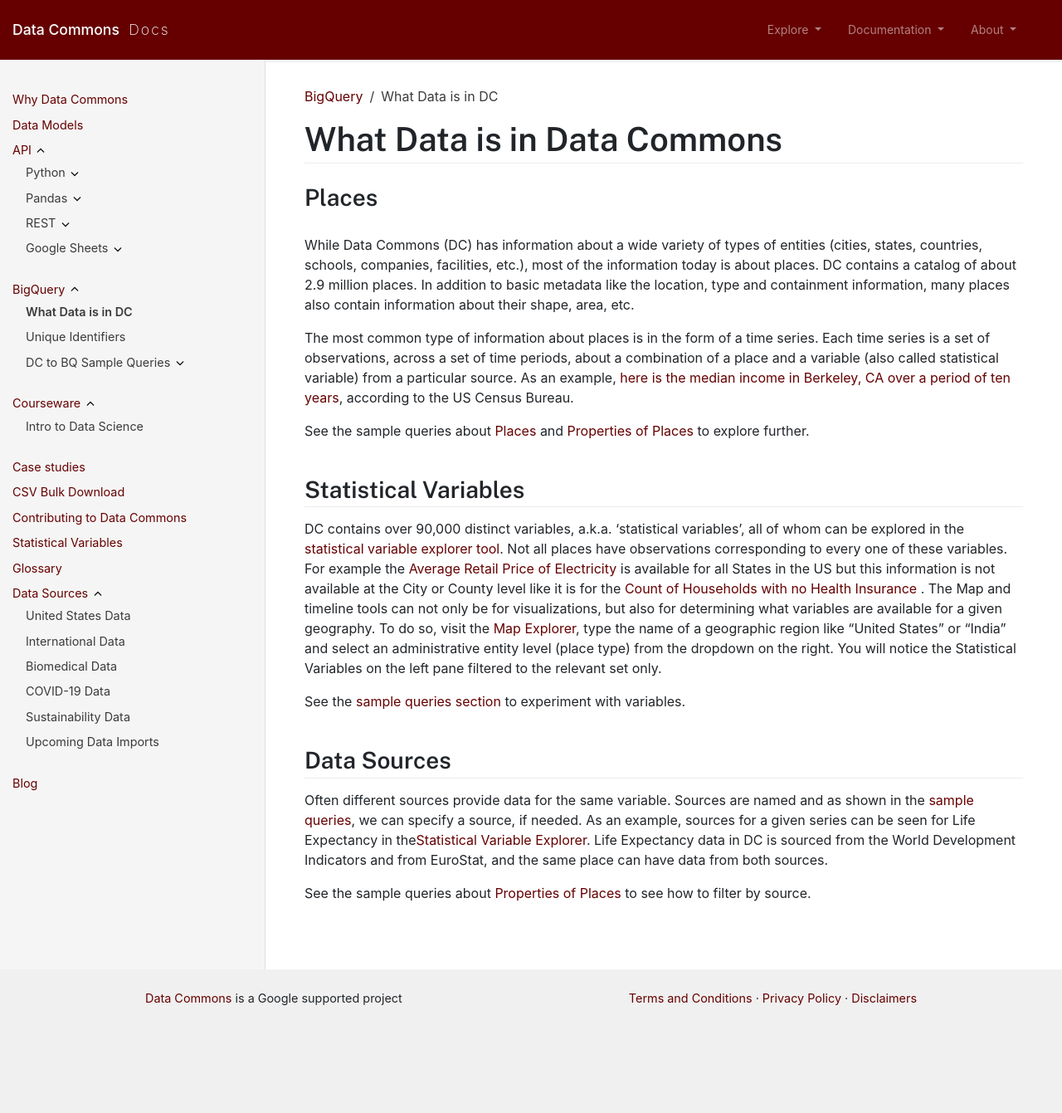
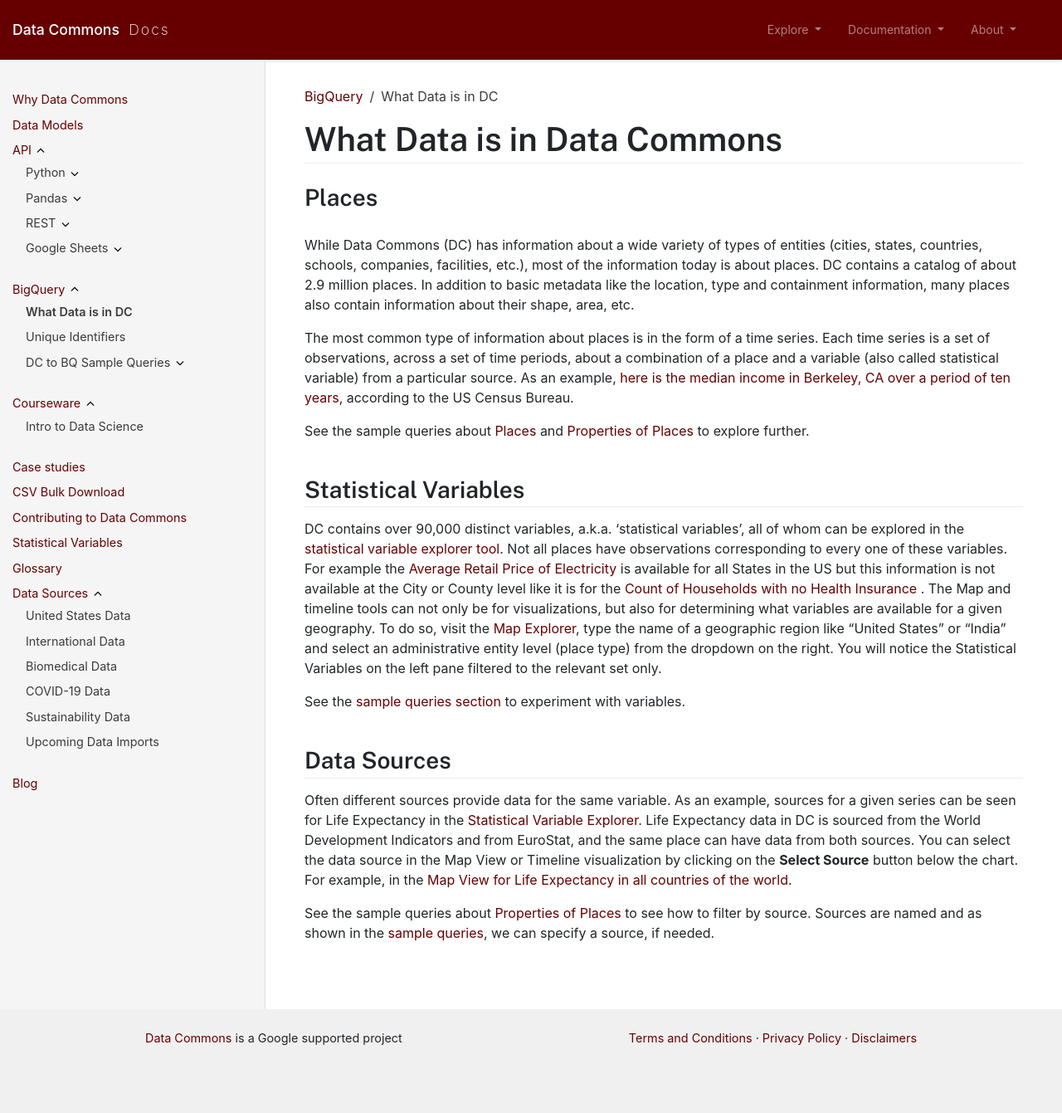
Before and after one commit to datacommonsorg/docsite, a Jekyll site: the page built from bigquery/data_in_bq.md, in a window 1280 px wide. Shown: the whole page at 83% size. Built offline with Jekyll 4.4.1, drawn with Linux system fonts in a browser that asks for light colours; comment, search, counter and statistics services are not loaded; before the commit the page ends 1293 px from its top, so only the background shows below that.

Commit message:
more updates

```diff
--- a/bigquery/data_in_bq.md
+++ b/bigquery/data_in_bq.md
@@ -24,6 +24,6 @@
 
 ## Data Sources
 
-Often different sources provide data for the same variable. Sources are named and as shown in the [sample queries](/bigquery/dc_to_bq_queries.html), we can specify a source, if needed. As an example, sources for a given series can be seen for Life Expectancy in the[Statistical Variable Explorer](https://datacommons.org/tools/statvar#LifeExpectancy_Person). Life Expectancy data in DC is sourced from the World Development Indicators and from EuroStat, and the same place can have data from both sources.
+Often different sources provide data for the same variable. As an example, sources for a given series can be seen for Life Expectancy in the [Statistical Variable Explorer](https://datacommons.org/tools/statvar#LifeExpectancy_Person). Life Expectancy data in DC is sourced from the World Development Indicators and from EuroStat, and the same place can have data from both sources. You can select the data source in the Map View or Timeline visualization by clicking on the **Select Source** button below the chart. For example, in the [Map View for Life Expectancy in all countries of the world](https://datacommons.org/tools/map#%26sv%3DLifeExpectancy_Person%26pc%3D0%26denom%3DCount_Person%26src%3D3563600999%26pd%3DEarth%26ept%3DCountry).
 
-See the sample queries about [Properties of Places](/bigquery/query_property_places.html) to see how to filter by source.
+See the sample queries about [Properties of Places](/bigquery/query_property_places.html) to see how to filter by source. Sources are named and as shown in the [sample queries](/bigquery/dc_to_bq_queries.html), we can specify a source, if needed.
```
